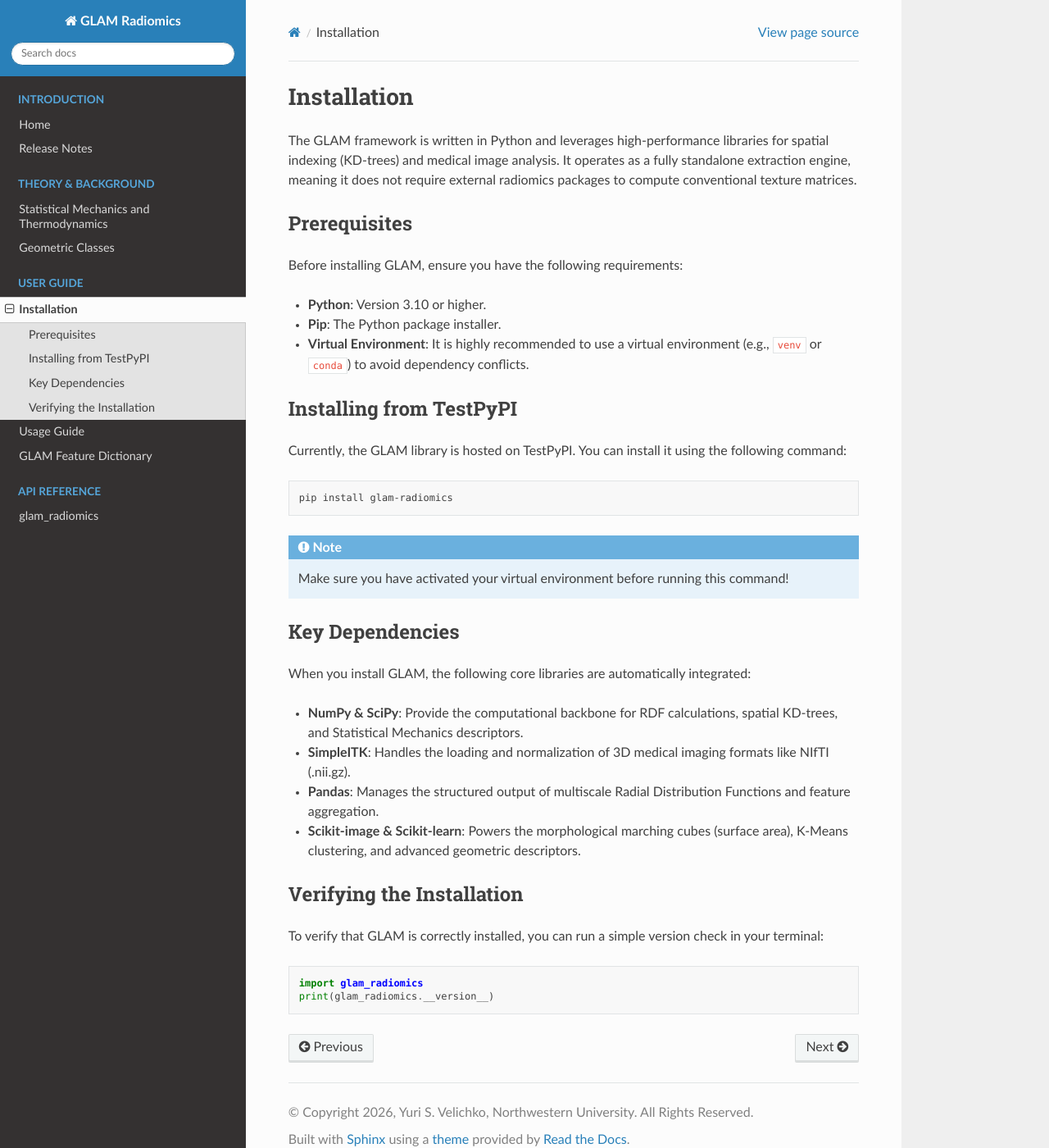
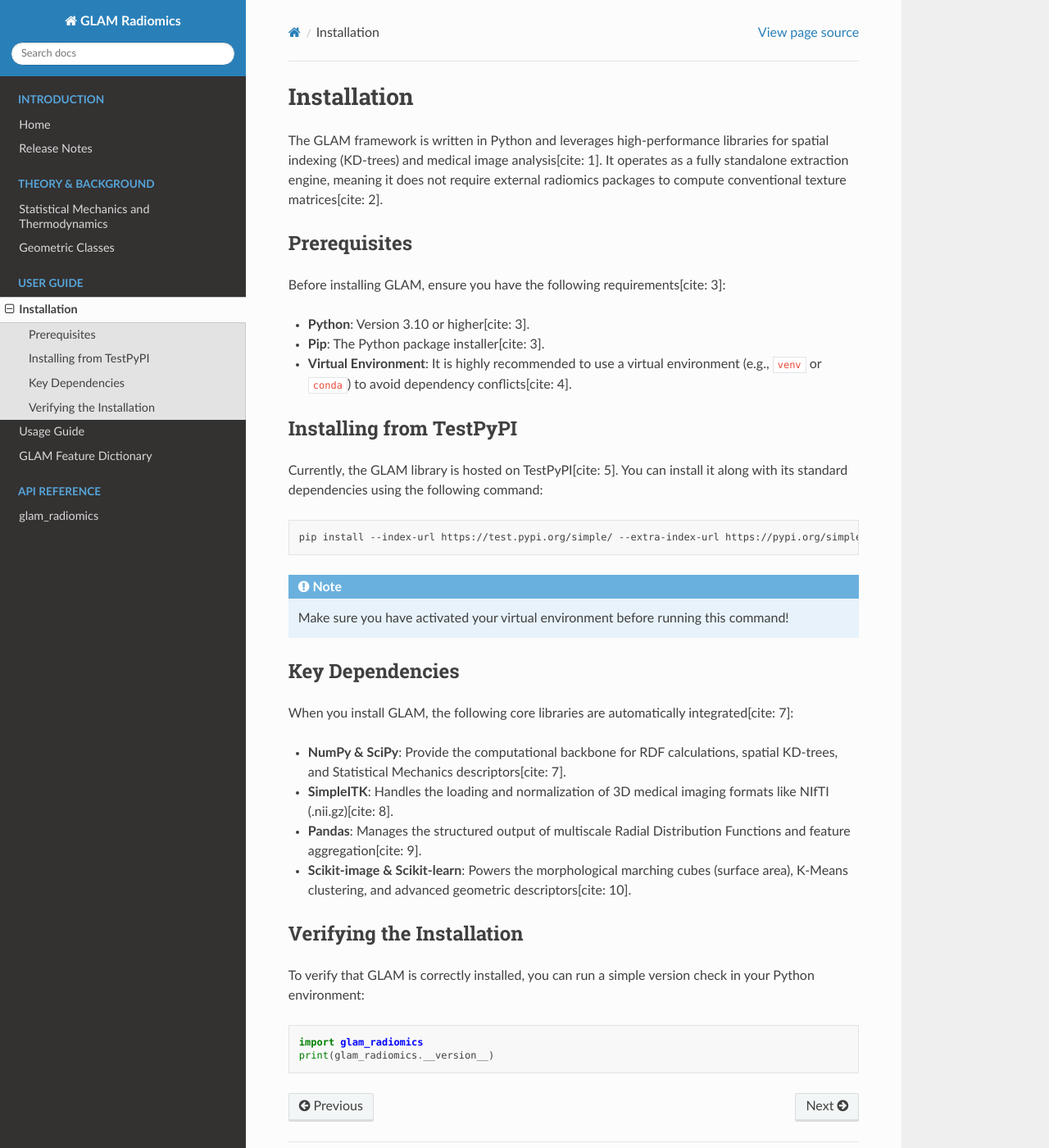
Before and after one commit to yurivelichko/glam-radiomics, a Sphinx documentation site: the page built from docs/source/installation.rst, in a window 1280 px wide and 1400 px high. Shown: the whole window at 82% size. Built offline with Sphinx 7.4.7 and the Read the Docs theme 3.1.0, drawn with Linux system fonts in a browser that asks for light colours.

Commit message:
Docs update

```diff
--- a/docs/source/conf.py
+++ b/docs/source/conf.py
@@ -10,7 +10,7 @@ sys.path.insert(0, os.path.abspath('../../'))
 project = 'GLAM Radiomics'
 copyright = '2026, Yuri S. Velichko, Northwestern University. All Rights Reserved'
 author = 'Yuri S. Velichko'
-release = '1.0.8'
+release = '1.0.9'
 
 # -- General configuration ---------------------------------------------------
 extensions = [
--- a/docs/source/installation.rst
+++ b/docs/source/installation.rst
@@ -1,43 +1,38 @@
 Installation
 ============
-The GLAM framework is written in Python and leverages high-performance libraries for spatial indexing (KD-trees) and medical image analysis. It operates as a fully standalone extraction engine, meaning it does not require external radiomics packages to compute conventional texture matrices.
+The GLAM framework is written in Python and leverages high-performance libraries for spatial indexing (KD-trees) and medical image analysis[cite: 1]. It operates as a fully standalone extraction engine, meaning it does not require external radiomics packages to compute conventional texture matrices[cite: 2].
 
 Prerequisites
 -------------
+Before installing GLAM, ensure you have the following requirements[cite: 3]:
 
-Before installing GLAM, ensure you have the following requirements:
-
-* **Python**: Version 3.10 or higher.
-* **Pip**: The Python package installer.
-* **Virtual Environment**: It is highly recommended to use a virtual environment (e.g., ``venv`` or ``conda``) to avoid dependency conflicts.
+* **Python**: Version 3.10 or higher[cite: 3].
+* **Pip**: The Python package installer[cite: 3].
+* **Virtual Environment**: It is highly recommended to use a virtual environment (e.g., ``venv`` or ``conda``) to avoid dependency conflicts[cite: 4].
 
 Installing from TestPyPI
 ------------------------
-
-Currently, the GLAM library is hosted on TestPyPI. You can install it using the following command:
+Currently, the GLAM library is hosted on TestPyPI[cite: 5]. You can install it along with its standard dependencies using the following command:
 
 .. code-block:: bash
 
-    pip install glam-radiomics
+    pip install --index-url https://test.pypi.org/simple/ --extra-index-url https://pypi.org/simple/ glam_radiomics
 
 .. note::
    Make sure you have activated your virtual environment before running this command!
 
 Key Dependencies
 ----------------
+When you install GLAM, the following core libraries are automatically integrated[cite: 7]:
 
-When you install GLAM, the following core libraries are automatically integrated:
-
-* **NumPy & SciPy**: Provide the computational backbone for RDF calculations, spatial KD-trees, and Statistical Mechanics descriptors.
-* **SimpleITK**: Handles the loading and normalization of 3D medical imaging formats like NIfTI (.nii.gz).
-* **Pandas**: Manages the structured output of multiscale Radial Distribution Functions and feature aggregation.
-* **Scikit-image & Scikit-learn**: Powers the morphological marching cubes (surface area), K-Means clustering, and advanced geometric descriptors.
-
+* **NumPy & SciPy**: Provide the computational backbone for RDF calculations, spatial KD-trees, and Statistical Mechanics descriptors[cite: 7].
+* **SimpleITK**: Handles the loading and normalization of 3D medical imaging formats like NIfTI (.nii.gz)[cite: 8].
+* **Pandas**: Manages the structured output of multiscale Radial Distribution Functions and feature aggregation[cite: 9].
+* **Scikit-image & Scikit-learn**: Powers the morphological marching cubes (surface area), K-Means clustering, and advanced geometric descriptors[cite: 10].
 
 Verifying the Installation
 --------------------------
-
-To verify that GLAM is correctly installed, you can run a simple version check in your terminal:
+To verify that GLAM is correctly installed, you can run a simple version check in your Python environment:
 
 .. code-block:: python
 
--- a/docs/source/releasenotes.rst
+++ b/docs/source/releasenotes.rst
@@ -3,7 +3,7 @@ Release Notes
 
 The GLAM framework is written in Python and leverages high-performance libraries for spatial indexing (KD-trees) and medical image analysis. It operates as a fully standalone extraction engine, meaning it does not require external radiomics packages to compute conventional texture matrices.
 
-GLAM 1.0.8
+GLAM 1.0.9
 ----------
 
 * March 2026, First public release
--- a/pyproject.toml
+++ b/pyproject.toml
@@ -4,7 +4,7 @@ build-backend = "setuptools.build_meta"
 
 [project]
 name = "glam-radiomics"
-version = "1.0.8"
+version = "1.0.9"
 authors = [
   { name = "Yuri Velichko", email = "y-velichko@northwestern.edu" },
 ]
@@ -13,7 +13,7 @@ readme = "README.md"
 requires-python = ">=3.12"
 classifiers = [
     "Programming Language :: Python :: 3",
-    "License :: OSI Approved :: GPL-3.0 license",
+    "License :: OSI Approved :: GNU General Public License v3 (GPLv3)",
     "Operating System :: OS Independent",
     "Topic :: Scientific/Engineering :: Medical Science Apps.",
     "Topic :: Scientific/Engineering :: Image Processing",
```
Also changed, not shown: 1 other file.
